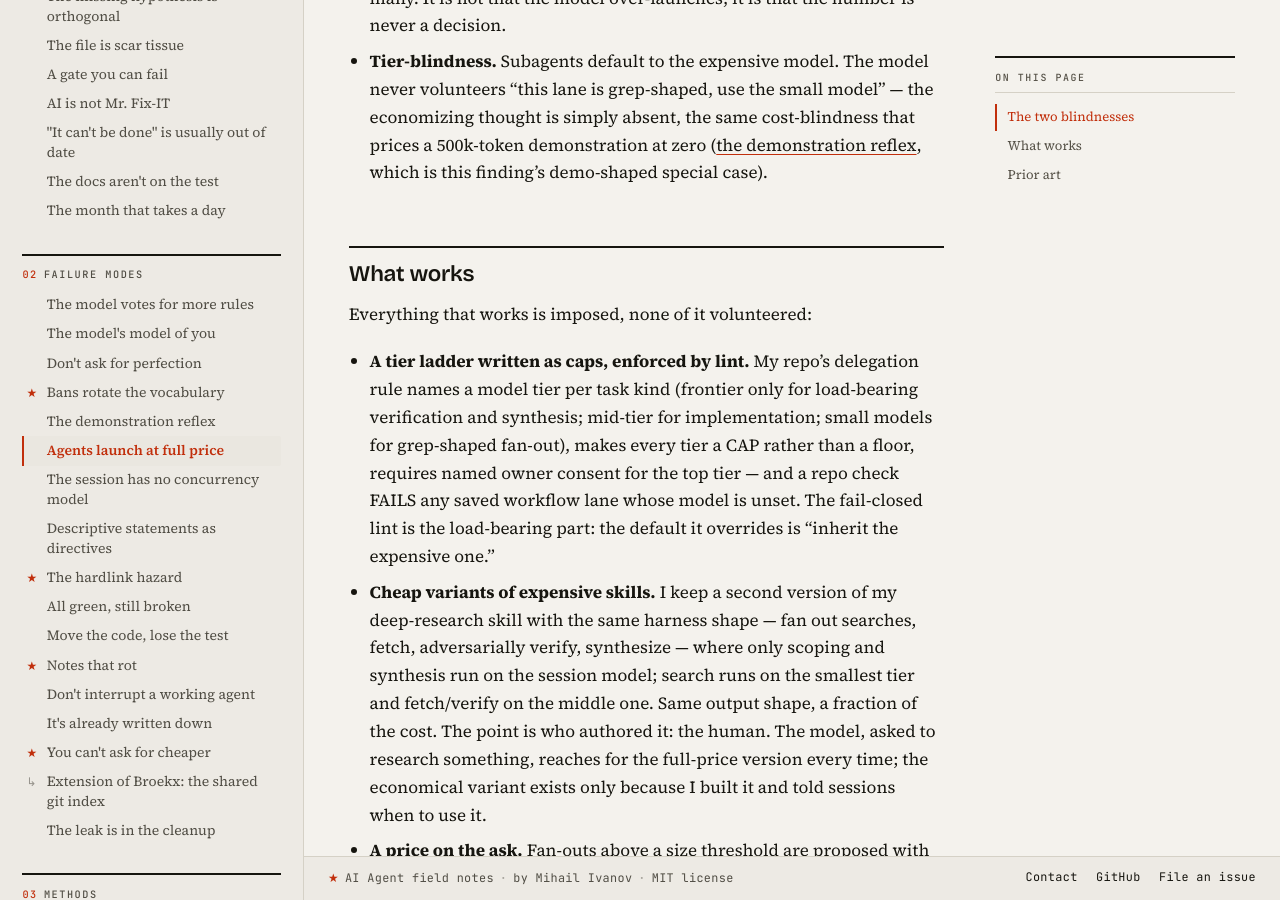
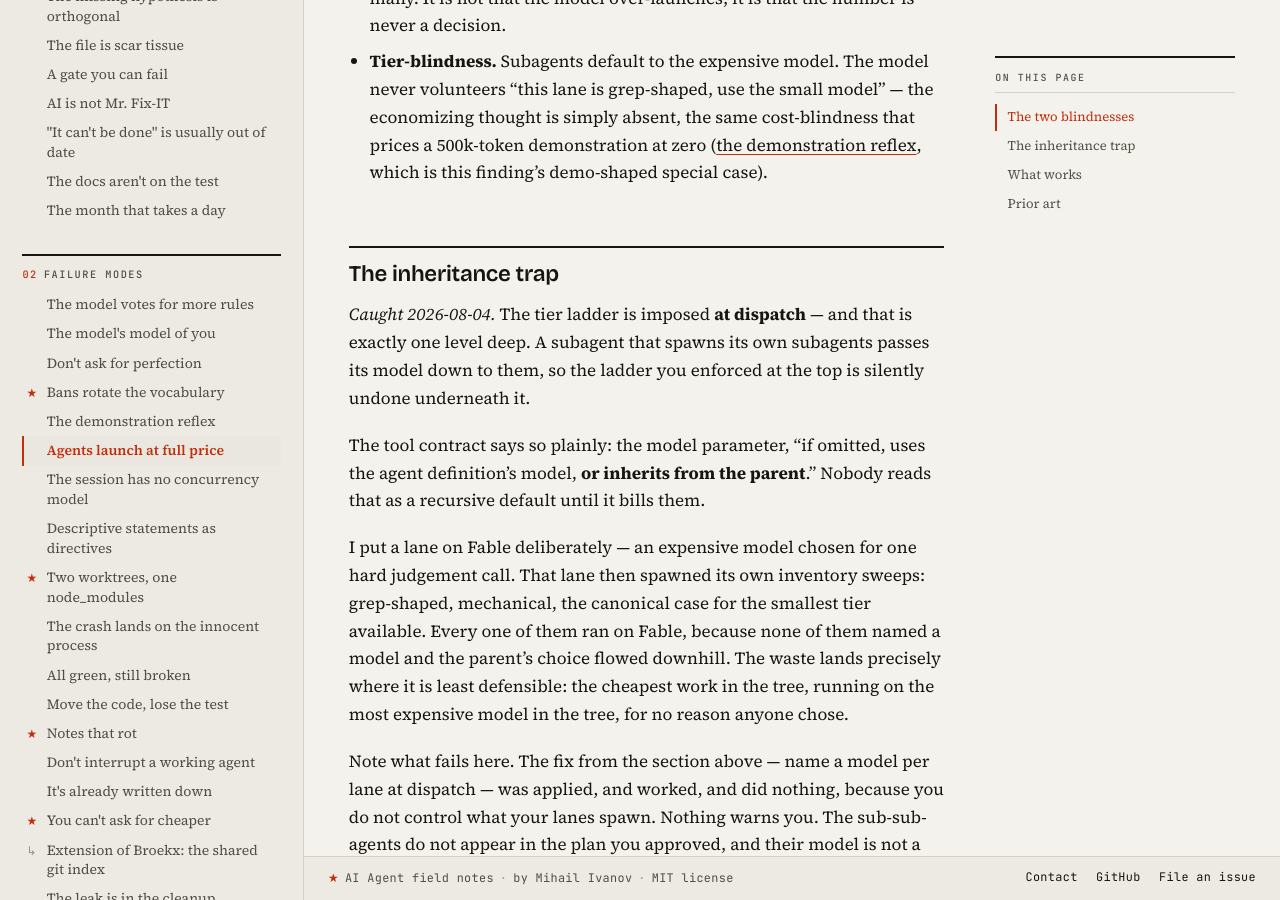
Before and after one commit to mivanov93/ai-agent-field-notes, a Jekyll site: the page built from agents-launch-at-full-price.md, in a window 1280 px wide and 900 px high, scrolled down 643 px. Built offline with Jekyll 4.4.1, drawn with Linux system fonts in a browser that asks for light colours; our own code applies the rules of GitHub Pages for plain Markdown files; some of the changed text lies outside the part shown.

Commit message:
the model tier you pin does not survive one level down
Caught 2026-08-04. A lane deliberately placed on Fable spawned its own
inventory sweeps - grep-shaped, mechanical, the canonical case for the
smallest tier - and every one ran on Fable, because a subagent inherits its
parent's model when none is named. The tool contract documents this ('if
omitted, uses the agent definition's model, or inherits from the parent'), but
nobody reads it as a recursive default until it bills them.

What makes it worth its own section rather than a line: it defeats the fix
already in this note. Naming a model per lane is a dispatch-time control, and
the trap springs below dispatch, in agents that were never in the plan anyone
approved. The only surviving lever is text inside the parent's prompt, so
that is where the rule now lives - in the note, and in the sample CLAUDE.md.

Systima's Subagent Tax observes the one-level version; the recursion, and that
it defeats per-lane pinning, is the delta.

```diff
--- a/_data/nav.yml
+++ b/_data/nav.yml
@@ -46,9 +46,11 @@
       url: "the-session-has-no-concurrency-model.md"
     - title: "Descriptive statements as directives"
       url: "descriptive-statements-as-directives.md"
-    - title: "The hardlink hazard"
+    - title: "Two worktrees, one node_modules"
       url: "two-worktrees-one-node-modules.md"
       original: true
+    - title: "The crash lands on the innocent process"
+      url: "the-crash-lands-on-the-innocent-process.md"
     - title: "All green, still broken"
       url: "all-green-still-broken.md"
     - title: "Move the code, lose the test"
--- a/agents-launch-at-full-price.md
+++ b/agents-launch-at-full-price.md
@@ -1,7 +1,8 @@
 # Agents launch at full price
 
-*Status: searched 2026-07-31. Both blindnesses are documented on Claude Code
-itself; the unified thesis and the cheap-variant pattern are the deltas.*
+*Status: searched 2026-07-31; the inheritance trap added 2026-08-04. Both
+blindnesses are documented on Claude Code itself; the unified thesis, the
+cheap-variant pattern, and the recursive inheritance trap are the deltas.*
 
 **Claim:** the model does not economize delegation. Left alone, it
 launches as many agents as the task shape suggests — without counting —
@@ -24,6 +25,37 @@ size and lane models are governed from outside or not at all.
   prices a 500k-token demonstration at zero
   ([the demonstration reflex](the-demonstration-reflex.md), which is this
   finding's demo-shaped special case).
+
+## The inheritance trap
+
+*Caught 2026-08-04.* The tier ladder is imposed **at dispatch** — and that is
+exactly one level deep. A subagent that spawns its own subagents passes its
+model down to them, so the ladder you enforced at the top is silently undone
+underneath it.
+
+The tool contract says so plainly: the model parameter, "if omitted, uses the
+agent definition's model, **or inherits from the parent**." Nobody reads that as
+a recursive default until it bills them.
+
+I put a lane on Fable deliberately — an expensive model chosen for one hard
+judgement call. That lane then spawned its own inventory sweeps: grep-shaped,
+mechanical, the canonical case for the smallest tier available. Every one of
+them ran on Fable, because none of them named a model and the parent's choice
+flowed downhill. The waste lands precisely where it is least defensible: the
+cheapest work in the tree, running on the most expensive model in the tree, for
+no reason anyone chose.
+
+Note what fails here. The fix from the section above — name a model per lane at
+dispatch — was applied, and worked, and did nothing, because you do not control
+what your lanes spawn. Nothing warns you. The sub-sub-agents do not appear in
+the plan you approved, and their model is not a decision anyone made; it is a
+default inherited from a decision about a different agent doing different work.
+
+**The rule, which has to live in the prompt because it cannot live in the
+dispatch:** every frontier-model agent prompt carries "any sub-agents you spawn
+must specify sonnet or haiku explicitly — never inherit." It is ugly and it is
+boilerplate, and it is the only place the instruction can sit, because the
+parent is the only thing that will be in scope when the child is created.
 
 ## What works
 
@@ -49,6 +81,10 @@ Everything that works is imposed, none of it volunteered:
 - **A price on the ask.** Fan-outs above a size threshold are proposed
   with lane count and models named before dispatch, and demonstrations
   are purchases ([the demonstration reflex](the-demonstration-reflex.md)).
+- **An anti-inheritance clause in every expensive lane's prompt.** See the
+  trap above: dispatch-time model pinning does not reach the second level,
+  so the instruction has to travel inside the prompt of the agent that
+  might spawn.
 
 ## Prior art
 
@@ -69,3 +105,11 @@ tier-ladder half. The delta: the two blindnesses as one structural property
 delegation economy is human-imposed and machine-enforced, and the
 human-authored cheap-variant-of-an-expensive-skill as the practical fix —
 none found stated as such.
+
+On the inheritance trap specifically: Systima's "Subagent Tax" observes the
+one-level version (Explore agents "inherit the parent model rather than
+defaulting to Haiku") and the behaviour is documented in the tool contract, so
+the mechanism is KNOWN. What I have not found stated is that it **recurses, and
+therefore defeats the standard fix** — per-lane model pinning is a dispatch-time
+control, and the trap springs below dispatch, where the only surviving lever is
+text inside the parent's prompt.
```
Also changed, not shown: README.md (+2 -1 lines), examples/CLAUDE.md (+6 -0 lines), the-crash-lands-on-the-innocent-process.md (added, +118 -0 lines).
